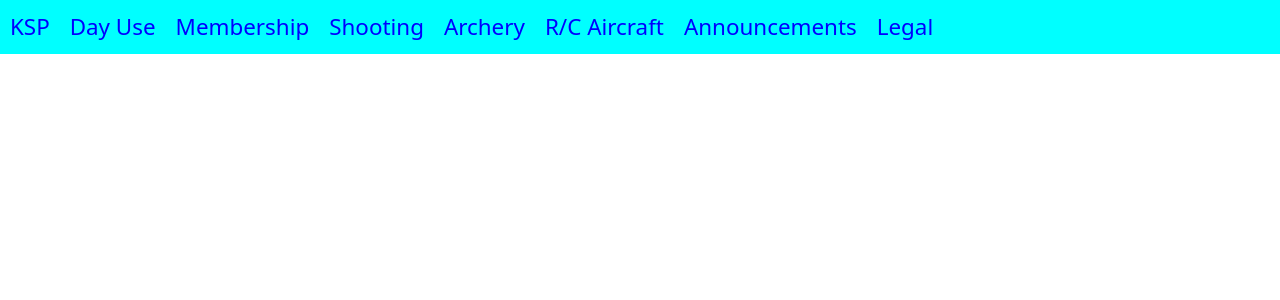
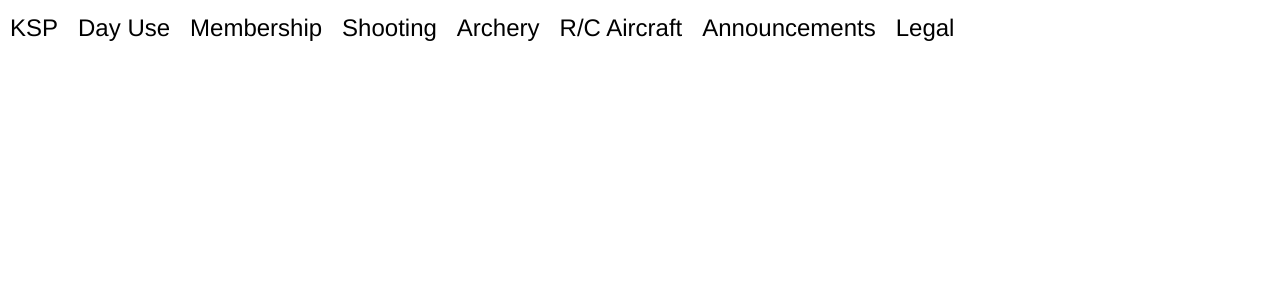
Before and after one commit to kellyjvan/KSP, a SvelteKit app: page / in a window 1280 px wide. Shown: the top 300 px of the page. Built offline with nearby package versions, Linux system fonts and the light colour scheme.

Commit message:
Mobile header coming together.

```diff
--- a/src/Header.svelte
+++ b/src/Header.svelte
@@ -29,17 +29,17 @@
 
   /* desktop nav */
   .desktop-nav ul{
-    background-color:cyan;
     display: flex;
   }
 
   .desktop-nav ul li {
-    margin: 10px;
+    margin: 5px;
+    padding: 5px;
   }
 
   .desktop-nav ul li a {
-    color: blue;
-    font-size: 1.4em;
+    font-family: 'Franklin Gothic Medium', 'Arial Narrow', Arial, sans-serif;
+    font-size: 1.5em;
   }
 
   a:hover {
@@ -48,11 +48,7 @@
   /*  */
 
 
-/* mobile nav */
-
-
-
-
+ /* mobile nav */
  .mobile-nav .button-row {
     display: flex;
     justify-content: space-between;
@@ -116,6 +112,7 @@
   }
 
 </style>
+
 <nav class="mobile-nav">
   <div class="button-row">
    <a href="/" on:click={closeMenu}>KSP</a>
@@ -131,17 +128,9 @@
       <a href={link.href} on:click={() => (menuOpen = false)}><li>{link.label}</li></a>
     {/each}
     <button type="button" class="close-button" on:click={() => (menuOpen = false)}><span>Close   ▲</span></button>
-  </ul>
-
-  {/if}
-
+    </ul>
+    {/if}
   </div>
-
-
-
-
-
-
 </nav>
 
 <nav class="desktop-nav">
```
